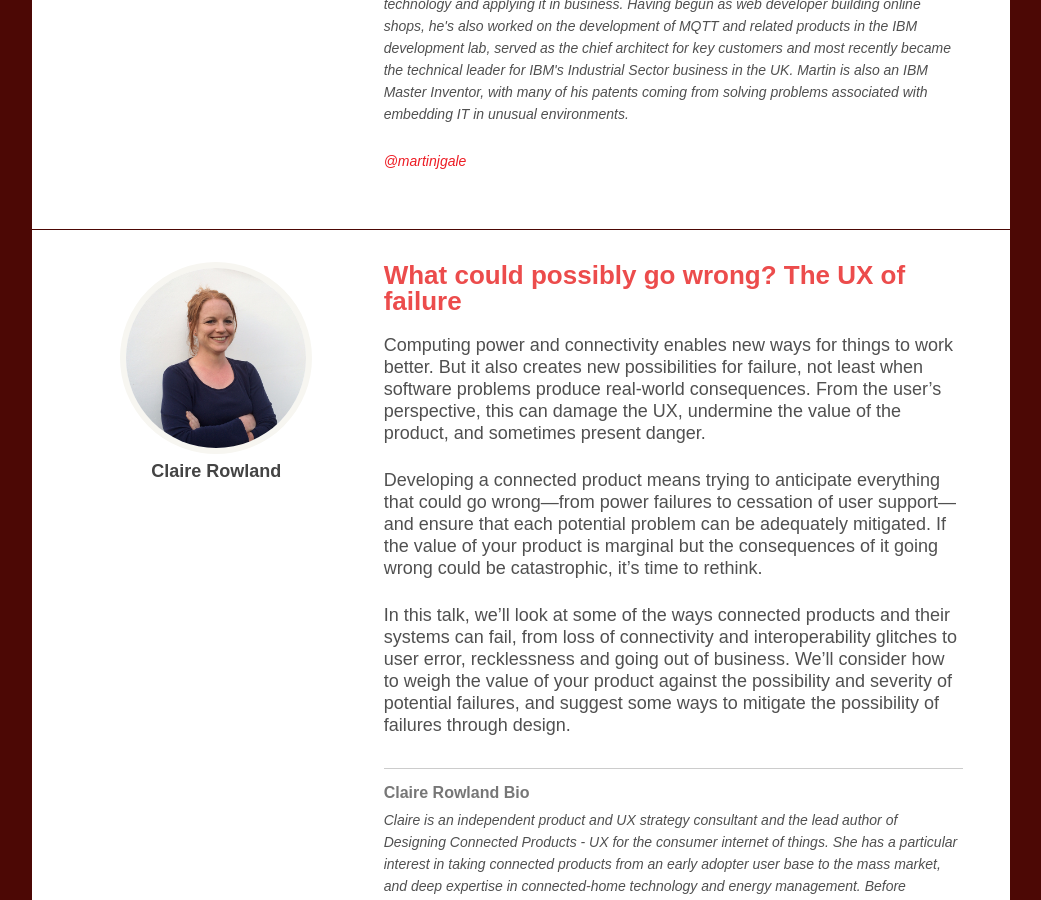
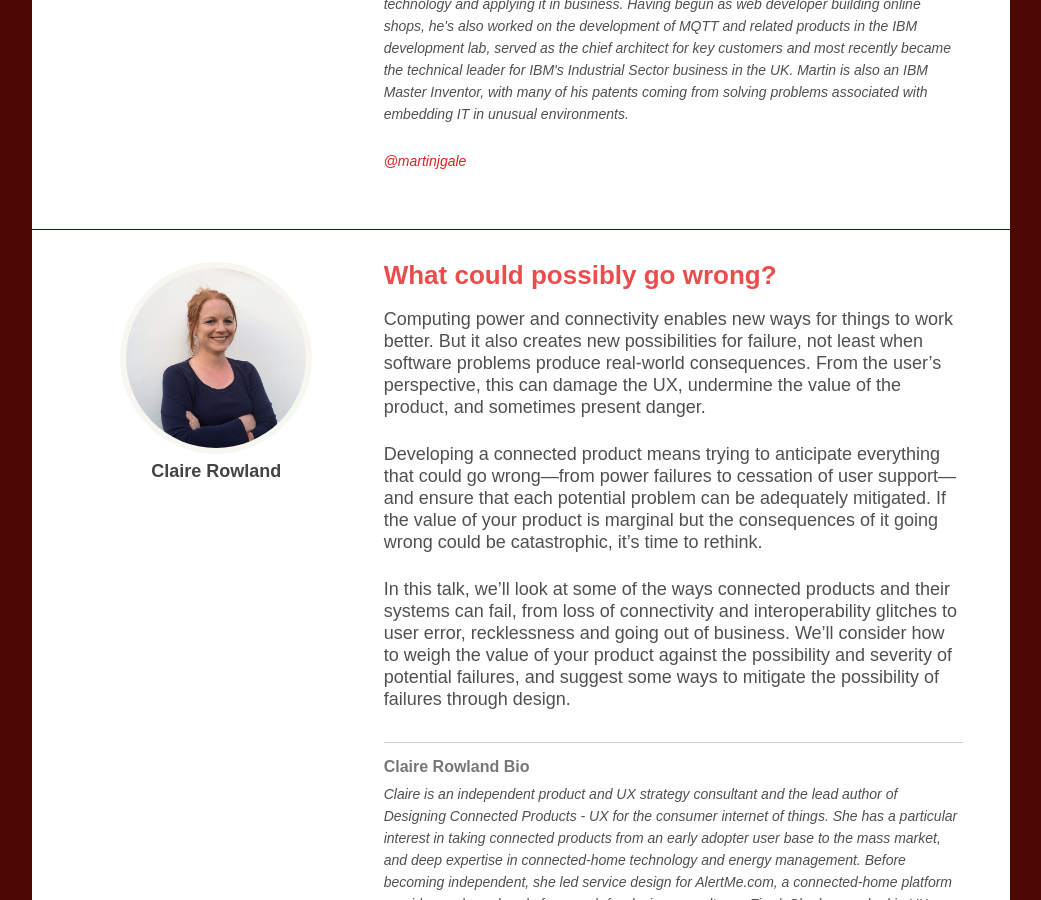
Before and after one commit to thingmonk/thingmonk.github.io, a Jekyll site: the page built from thingmonk-talks.html, in a window 1280 px wide and 900 px high, scrolled down 12251 px. Shown: the whole window, without its empty margins (119-1160 px from the left). Built offline with Jekyll 4.4.1, drawn with Linux system fonts in a browser that asks for light colours.

Commit message:
Update Clurr talk title

```diff
--- a/_data/speakers.yml
+++ b/_data/speakers.yml
@@ -155,7 +155,7 @@
 - name: Claire Rowland
   photo: clurr.jpg
   bio: Claire is an independent product and UX strategy consultant and the lead author of Designing Connected Products - UX for the consumer internet of things. She has a particular interest in taking connected products from an early adopter user base to the mass market, and deep expertise in connected-home technology and energy management. Before becoming independent, she led service design for AlertMe.com, a connected-home platform provider, and was head of research for design consultancy Fjord. She has worked in UX design and research for mobile, multiplatform and web services since 1997.
-  talktitle: What could possibly go wrong? The UX of failure
+  talktitle: What could possibly go wrong?
   talkabstract: Computing power and connectivity enables new ways for things to work better. But it also creates new possibilities for failure, not least when software problems produce real-world consequences. From the user’s perspective, this can damage the UX, undermine the value of the product, and sometimes present danger. <p />  Developing a connected product means trying to anticipate everything that could go wrong—from power failures to cessation of user support—and ensure that each potential problem can be adequately mitigated. If the value of your product is marginal but the consequences of it going wrong could be catastrophic, it’s time to rethink.  <p />In this talk, we’ll look at some of the ways connected products and their systems can fail, from loss of connectivity and interoperability glitches to user error, recklessness and going out of business. We’ll consider how to weigh the value of your product against the possibility and severity of potential failures, and suggest some ways to mitigate the possibility of failures through design.
   twitter: clurr
 
```
